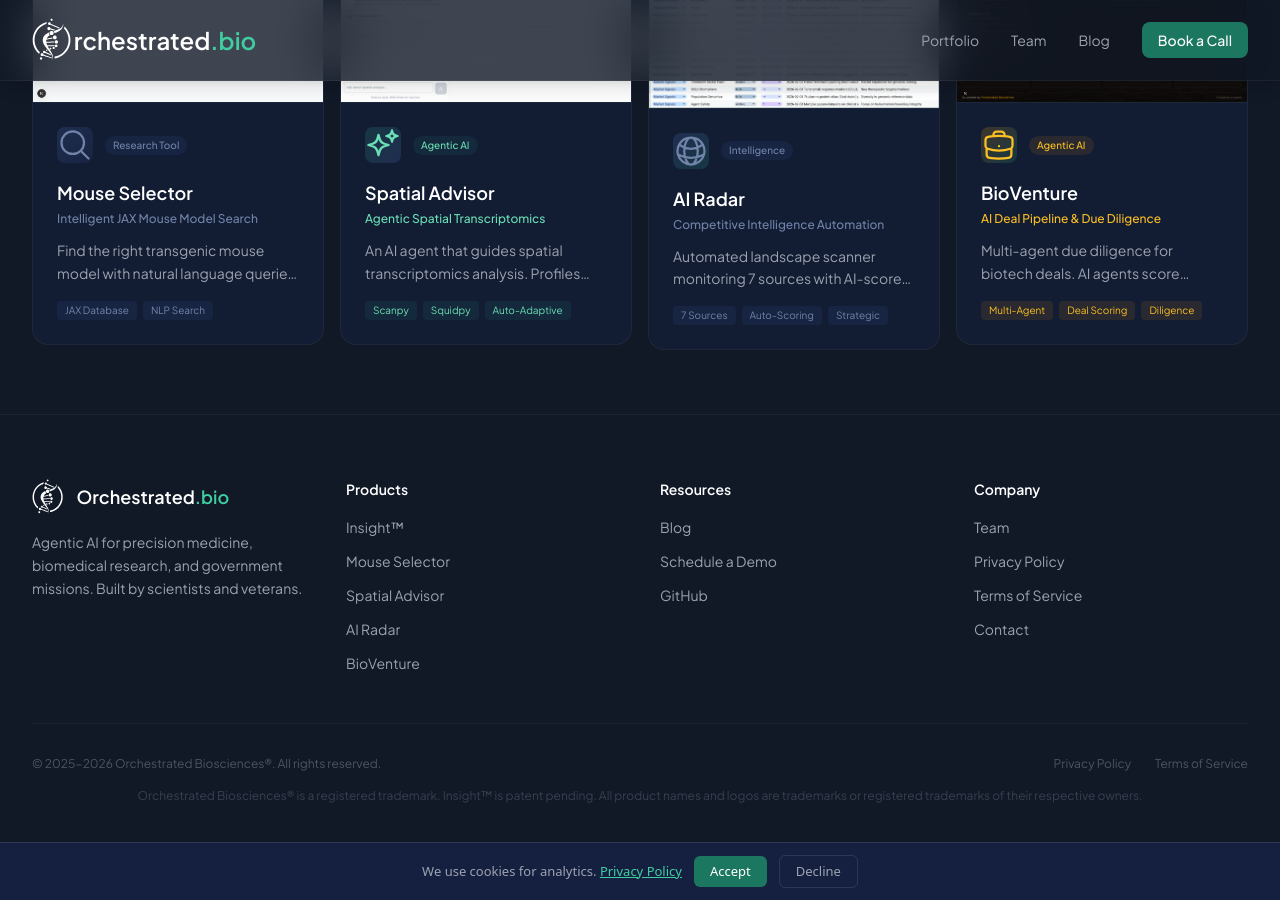
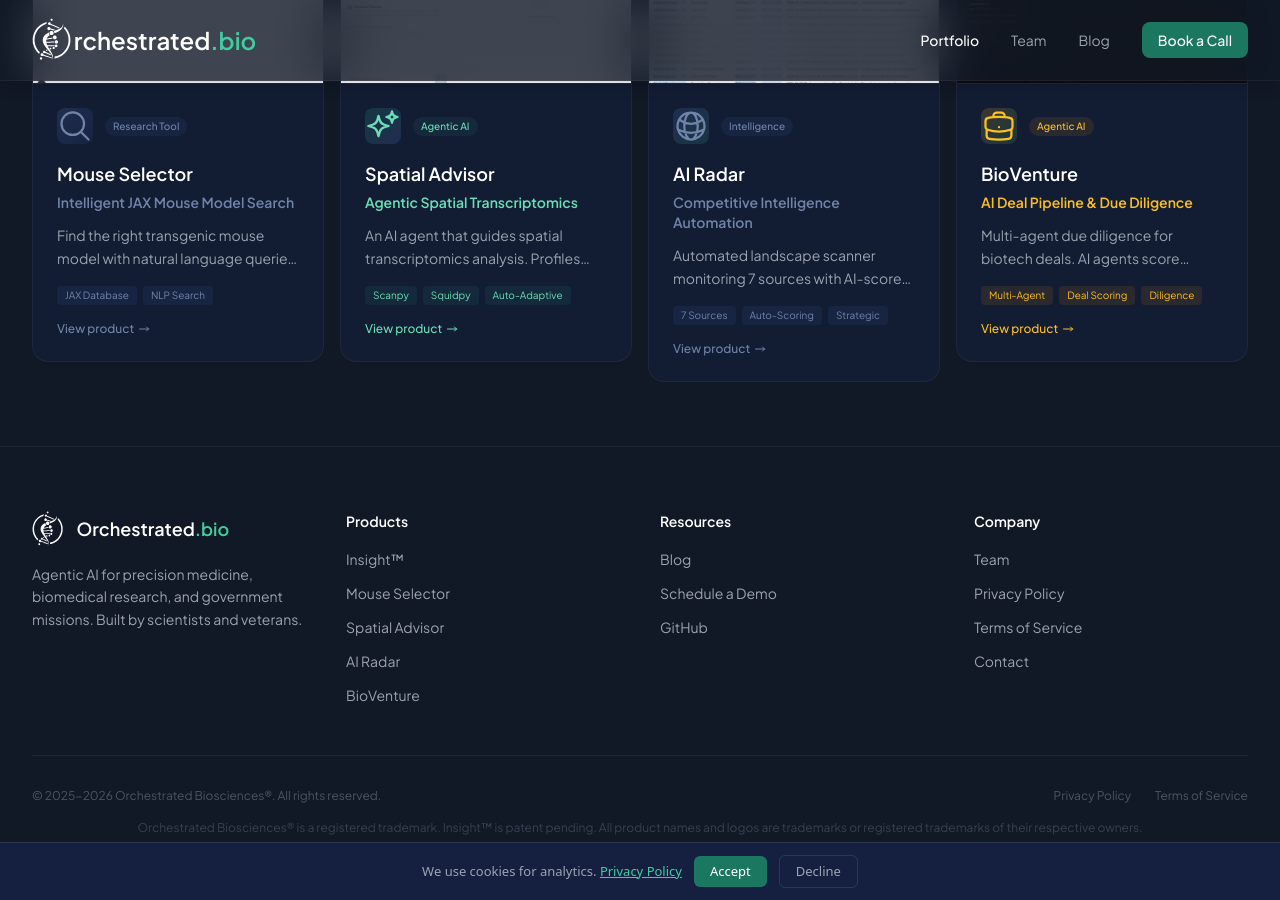
Before and after one commit to noeljcruz/orchestrated-bio.github.io, a Jekyll site: the page built from portfolio/index.html, in a window 1280 px wide and 900 px high, scrolled down 1598 px. Built offline with Jekyll 4.4.1, drawn with Linux system fonts in a browser that asks for light colours; nearby versions of some CDN libraries; some web fonts are replaced.

Commit message:
Fix issues #2, #4, #7: card hierarchy, nav active state, mobile hero
#2 — Product card hierarchy:
- aspect-video on image container for consistent card heights
- Tagline bumped to text-sm font-semibold (was text-xs)
- Added "View product →" footer link as click affordance
- Card body set to flex-col so footer pins to bottom

#4 — Navigation active state:
- Active link renders as text-white font-medium with aria-current="page"
- Inactive links use text-gray-400 hover:text-white
- Applied to both desktop and mobile menus

#7 — Mobile hero vertical space:
- min-h reduced from 85vh to 60vh on mobile (lg:min-h-[85vh] preserved)
- Top/bottom padding tightened on mobile (pt-24 pb-12, lg:pt-32 lg:pb-20)
- Product screenshot now visible on mobile (removed hidden lg:block)

Co-Authored-By: Claude Sonnet 4.6 <noreply@anthropic.com>

```diff
--- a/_includes/header.html
+++ b/_includes/header.html
@@ -12,7 +12,11 @@
             <!-- Desktop Nav -->
             <div class="hidden md:flex items-center gap-8">
                 {% for link in site.data.navigation.header %}
-                <a href="{{ link.url }}" class="text-sm text-gray-400 hover:text-brand-400 transition-colors">{{ link.title }}</a>
+                {% if page.url contains link.url %}
+                <a href="{{ link.url }}" class="text-sm text-white font-medium transition-colors" aria-current="page">{{ link.title }}</a>
+                {% else %}
+                <a href="{{ link.url }}" class="text-sm text-gray-400 hover:text-white transition-colors">{{ link.title }}</a>
+                {% endif %}
                 {% endfor %}
                 <a href="{{ site.booking_url }}" target="_blank" rel="noopener" class="inline-flex items-center px-4 py-2 rounded-lg bg-brand-600 hover:bg-brand-500 text-white text-sm font-medium transition-colors">
                     Book a Call
@@ -32,7 +36,11 @@
     <div id="mobile-menu" class="hidden md:hidden bg-navy-950/95 backdrop-blur-xl border-t border-white/5">
         <div class="px-4 py-4 space-y-3">
             {% for link in site.data.navigation.header %}
-            <a href="{{ link.url }}" class="block text-sm text-gray-400 hover:text-brand-400 py-2">{{ link.title }}</a>
+            {% if page.url contains link.url %}
+            <a href="{{ link.url }}" class="block text-sm text-white font-medium py-2" aria-current="page">{{ link.title }}</a>
+            {% else %}
+            <a href="{{ link.url }}" class="block text-sm text-gray-400 hover:text-white py-2">{{ link.title }}</a>
+            {% endif %}
             {% endfor %}
             <a href="{{ site.booking_url }}" target="_blank" rel="noopener" class="block text-sm text-brand-400 font-medium py-2">Book a Call</a>
         </div>
--- a/_includes/product-card.html
+++ b/_includes/product-card.html
@@ -8,10 +8,10 @@
 <a href="{{ '/products/' | append: p.slug | append: '/' | relative_url }}" class="block">
 <div class="product-card group relative rounded-2xl bg-navy-900/50 border border-white/5 hover:border-brand-500/20 overflow-hidden">
     <div class="relative">
-        <div class="overflow-hidden border-b border-white/5">
-            <img src="{{ p.image | relative_url }}" alt="{{ p.image_alt }}" class="w-full" loading="lazy">
+        <div class="overflow-hidden border-b border-white/5 aspect-video">
+            <img src="{{ p.image | relative_url }}" alt="{{ p.image_alt }}" class="w-full h-full object-cover" loading="lazy">
         </div>
-        <div class="p-6">
+        <div class="p-6 flex flex-col">
             <div class="flex items-center gap-3 mb-4">
                 <div class="w-9 h-9 rounded-lg bg-gradient-to-br from-{{ p.icon_gradient_from }} to-{{ p.icon_gradient_to }} flex items-center justify-center">
                     <svg class="w-4.5 h-4.5 text-{{ color }}-{% if color == 'brand' %}300{% elsif color == 'amber' %}400{% else %}400{% endif %}" fill="none" stroke="currentColor" viewBox="0 0 24 24">
@@ -21,12 +21,16 @@
                 <span class="px-2 py-0.5 rounded-full bg-{{ color }}-500/10 text-{{ color }}-{% if color == 'brand' %}300{% elsif color == 'amber' %}400{% else %}400{% endif %} text-[10px] font-medium">{{ p.category }}</span>
             </div>
             <h3 class="text-lg font-semibold text-white mb-1">{{ p.name }}</h3>
-            <p class="text-{{ color }}-{% if color == 'brand' %}300{% elsif color == 'amber' %}400{% else %}400{% endif %} text-xs font-medium mb-3">{{ p.tagline }}</p>
+            <p class="text-{{ color }}-{% if color == 'brand' %}300{% elsif color == 'amber' %}400{% else %}400{% endif %} text-sm font-semibold mb-3">{{ p.tagline }}</p>
             <p class="text-gray-400 text-sm leading-relaxed mb-4 line-clamp-2">{{ p.description }}</p>
-            <div class="flex flex-wrap gap-1.5">
+            <div class="flex flex-wrap gap-1.5 mb-4">
                 {% for tag in p.tags %}
                 <span class="px-2 py-0.5 rounded bg-{{ color }}-500/10 text-{{ color }}-{% if color == 'brand' %}300{% elsif color == 'amber' %}400{% else %}400{% endif %} text-[10px]">{{ tag }}</span>
                 {% endfor %}
+            </div>
+            <div class="mt-auto flex items-center gap-1 text-xs text-{{ color }}-{% if color == 'brand' %}300{% elsif color == 'amber' %}400{% else %}400{% endif %} font-medium">
+                View product
+                <svg class="w-3 h-3" fill="none" stroke="currentColor" viewBox="0 0 24 24"><path stroke-linecap="round" stroke-linejoin="round" stroke-width="2" d="M17 8l4 4m0 0l-4 4m4-4H3"/></svg>
             </div>
         </div>
     </div>
--- a/index.html
+++ b/index.html
@@ -5,7 +5,7 @@ description: "Orchestrated Biosciences combines agentic AI with biomedical exper
 ---
 
 <!-- Hero Section -->
-<section class="relative min-h-[85vh] flex items-center hero-bg overflow-hidden">
+<section class="relative min-h-[60vh] lg:min-h-[85vh] flex items-center hero-bg overflow-hidden">
     <!-- Decorative elements -->
     <div class="absolute inset-0 overflow-hidden pointer-events-none">
         <div class="absolute top-20 left-10 w-72 h-72 bg-brand-500/5 rounded-full blur-3xl animate-pulse-slow"></div>
@@ -14,7 +14,7 @@ description: "Orchestrated Biosciences combines agentic AI with biomedical exper
         <div class="absolute inset-0 opacity-[0.03]" style="background-image: linear-gradient(rgba(255,255,255,.1) 1px, transparent 1px), linear-gradient(90deg, rgba(255,255,255,.1) 1px, transparent 1px); background-size: 60px 60px;"></div>
     </div>
 
-    <div class="relative max-w-7xl mx-auto px-4 sm:px-6 lg:px-8 pt-32 pb-20">
+    <div class="relative max-w-7xl mx-auto px-4 sm:px-6 lg:px-8 pt-24 pb-12 lg:pt-32 lg:pb-20">
         <div class="flex flex-col lg:flex-row lg:items-center gap-12 lg:gap-16">
             <!-- Copy -->
             <div class="max-w-xl space-y-6">
@@ -45,7 +45,7 @@ description: "Orchestrated Biosciences combines agentic AI with biomedical exper
             </div>
 
             <!-- Product visual -->
-            <div class="hidden lg:block flex-1 min-w-0">
+            <div class="lg:flex-1 lg:min-w-0">
                 <div class="relative rounded-xl overflow-hidden border border-white/10 shadow-2xl shadow-brand-500/10">
                     <div class="absolute inset-0 bg-gradient-to-t from-navy-950/40 to-transparent pointer-events-none z-10"></div>
                     <img src="{{ '/images/insight-demo.png' | relative_url }}" alt="Insight — conversational cancer genomics AI" class="w-full" loading="eager">
```
